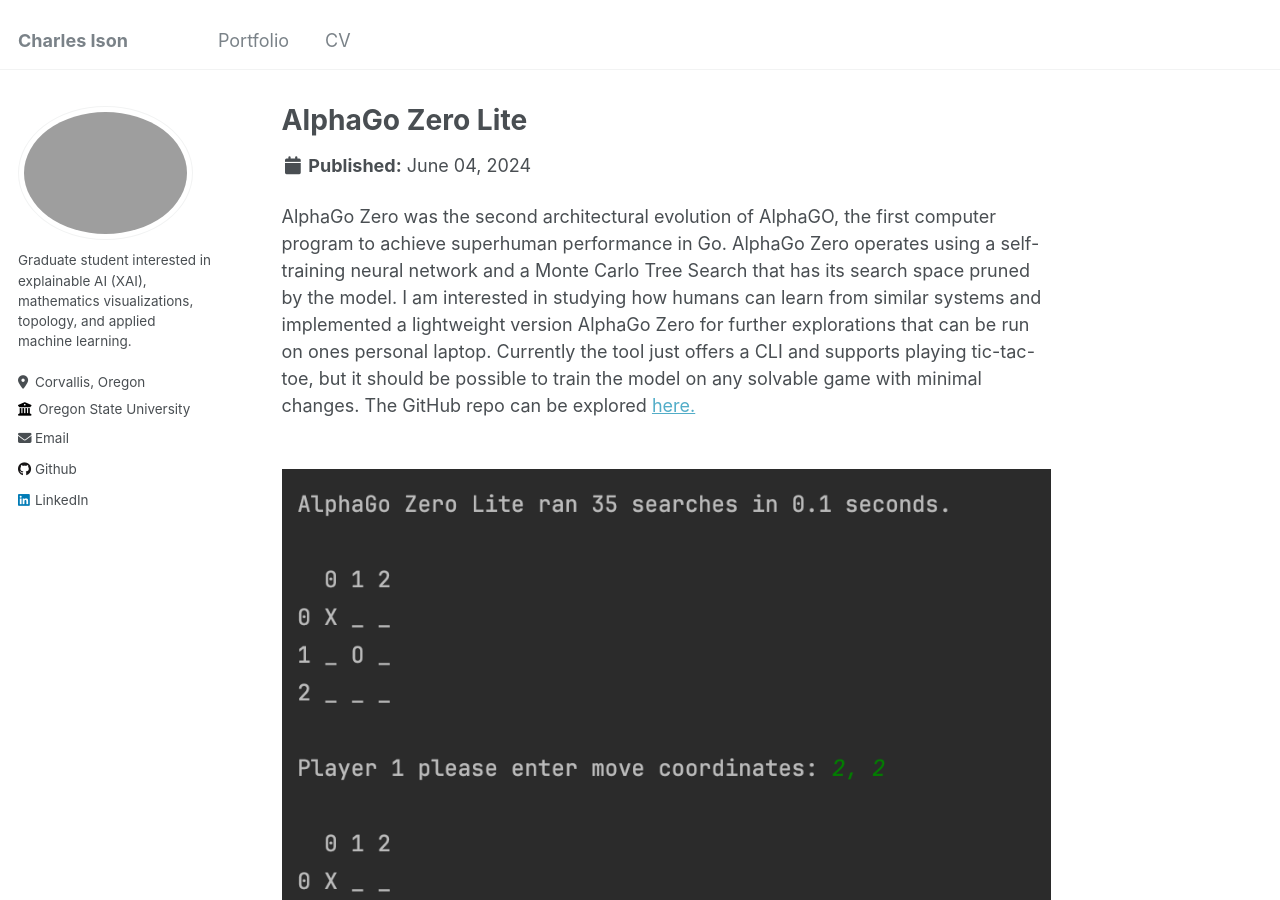
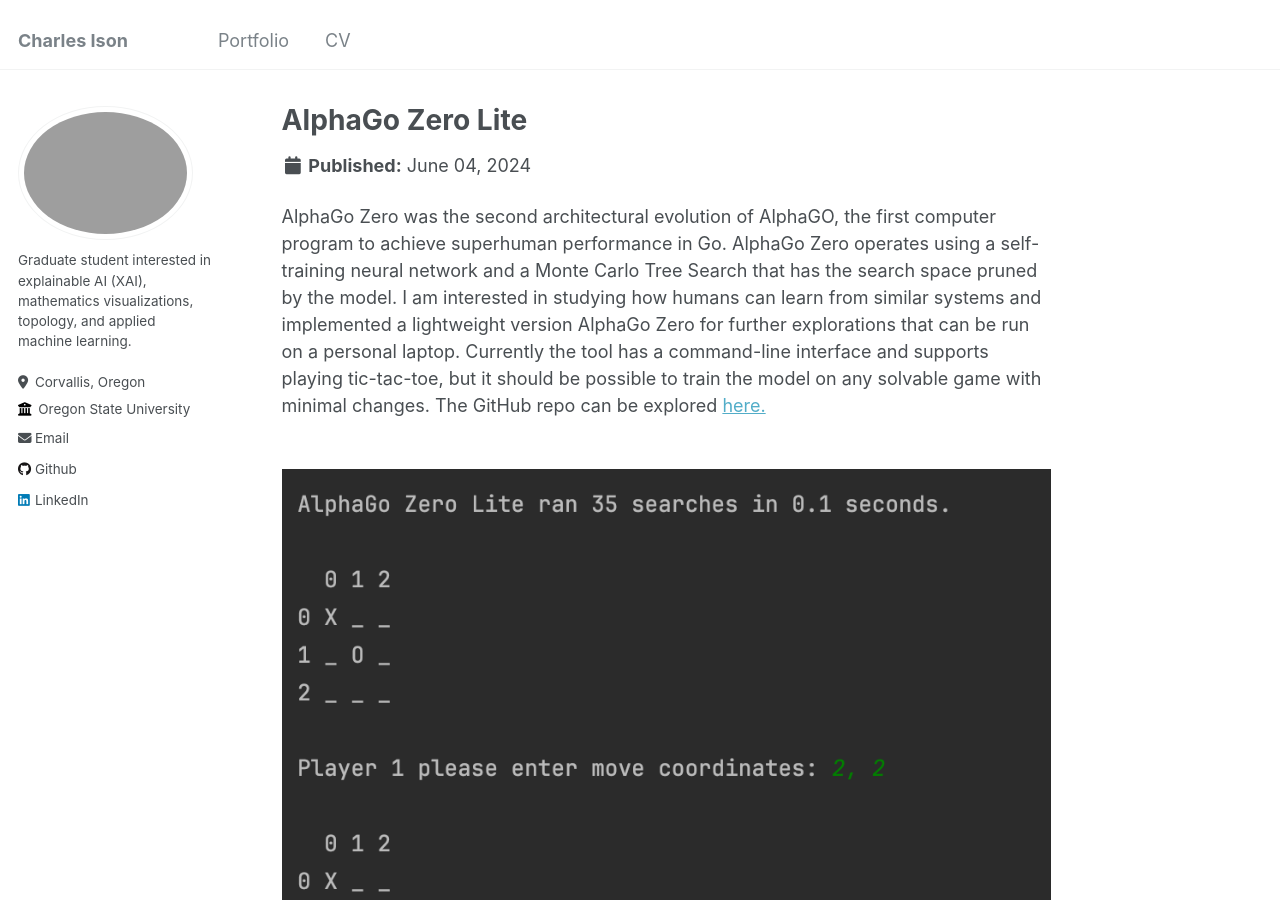
Before and after one commit to charles-ison/charles-ison.github.io, a Jekyll site: the page built from _portfolio/portfolio_4_alpha_go_zero_lite.md, in a window 1280 px wide and 900 px high. Built offline with Jekyll 4.4.1, drawn with Linux system fonts in a browser that asks for light colours.

Commit message:
Fixing some typos.

```diff
--- a/_portfolio/portfolio_4_alpha_go_zero_lite.md
+++ b/_portfolio/portfolio_4_alpha_go_zero_lite.md
@@ -1,9 +1,9 @@
 ---
 title: "AlphaGo Zero Lite"
-excerpt: "Developed a light-weight implementation of AlphaGo Zero that can be trained and run on a personal laptop to play board games through a CLI. <br/><img src='/images/alpha_go.png'>"
+excerpt: "Developed a light-weight implementation of AlphaGo Zero that can be trained and run on a personal laptop to play board games through a command-line interface. <br/><img src='/images/alpha_go.png'>"
 collection: portfolio
 ---
 
-AlphaGo Zero was the second architectural evolution of AlphaGO, the first computer program to achieve superhuman performance in Go. AlphaGo Zero operates using a self-training neural network and a Monte Carlo Tree Search that has its search space pruned by the model. I am interested in studying how humans can learn from similar systems and implemented a lightweight version AlphaGo Zero for further explorations that can be run on ones personal laptop. Currently the tool just offers a CLI and supports playing tic-tac-toe, but it should be possible to train the model on any solvable game with minimal changes. The GitHub repo can be explored [here.](https://github.com/charles-ison/alpha_go_zero_lite)
+AlphaGo Zero was the second architectural evolution of AlphaGO, the first computer program to achieve superhuman performance in Go. AlphaGo Zero operates using a self-training neural network and a Monte Carlo Tree Search that has the search space pruned by the model. I am interested in studying how humans can learn from similar systems and implemented a lightweight version AlphaGo Zero for further explorations that can be run on a personal laptop. Currently the tool has a command-line interface and supports playing tic-tac-toe, but it should be possible to train the model on any solvable game with minimal changes. The GitHub repo can be explored [here.](https://github.com/charles-ison/alpha_go_zero_lite)
 
 <br/><img src='/images/alpha_go.png'>
```
Also changed, not shown: _pages/about.md (+1 -1 lines), _portfolio/portfolio_1_oregon_wildlife_counting_and_detection.md (+1 -1 lines), _portfolio/portfolio_3_visualizing_loss_landscapes.md (+1 -1 lines).
